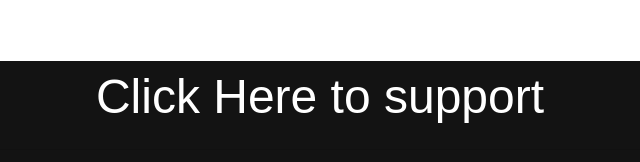
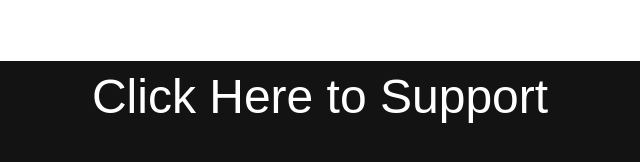
Before and after one commit to geekwisellc/combatcovid19, a plain HTML site: page index.html in a window 1280 px wide. Shown: the part 3806-3968 px from the top of the page, 320-960 px from the left. Drawn offline with nearby package versions, Linux system fonts and the light colour scheme.

Commit message:
Update index.html

```diff
--- a/index.html
+++ b/index.html
@@ -204,7 +204,7 @@
 
                                                 <a href="https://www.paypal.me/pleasefundmystartup">
 
-                                                 Click Here to support </a>
+                                                 Click Here to Support </a>
                                                   <hr>
 
 
```
